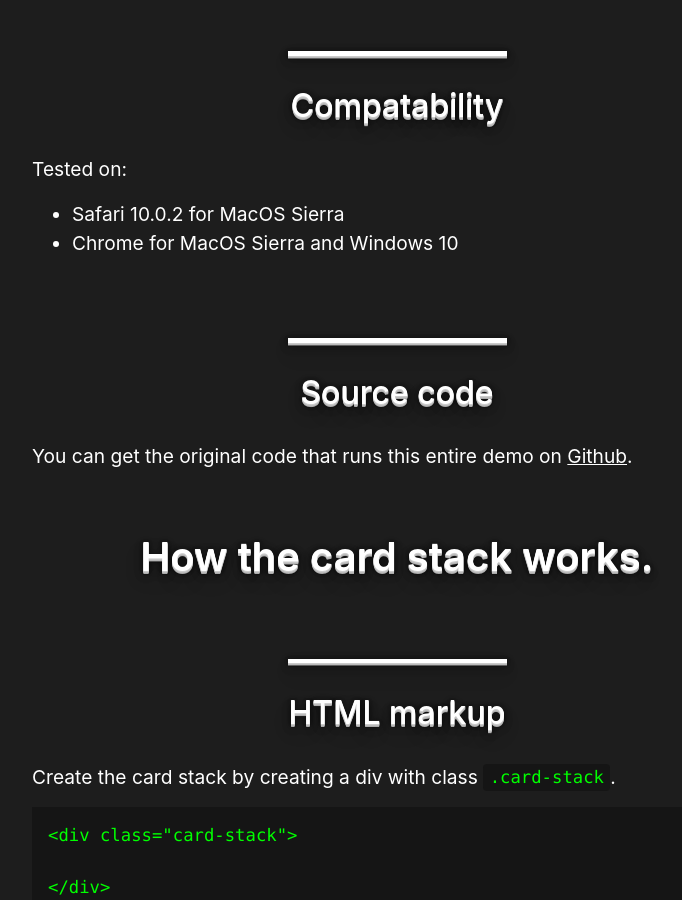
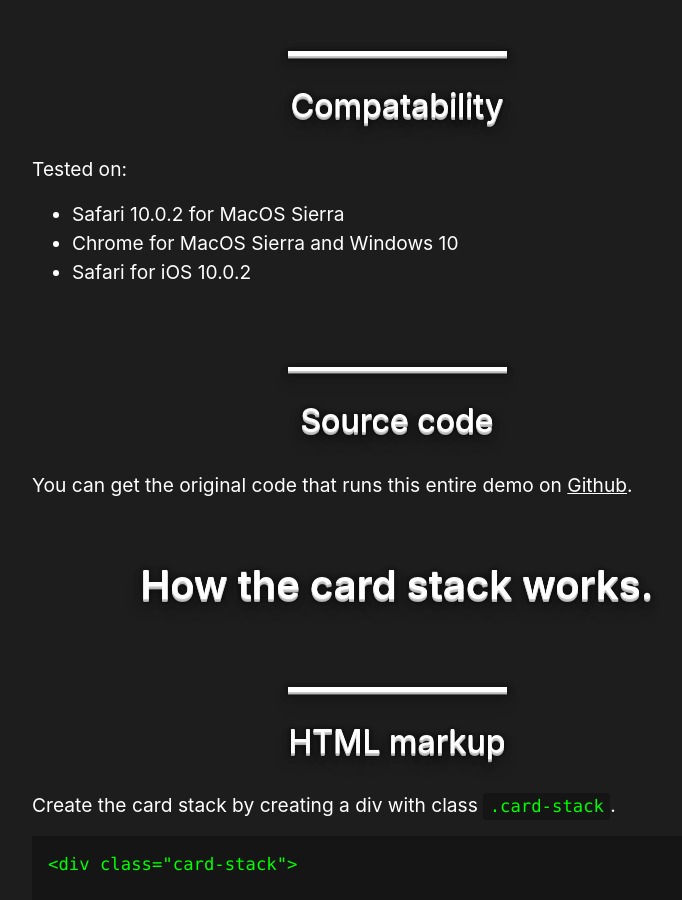
Before and after one commit to johnpeart/outline-card-stack, a Jekyll site: the page built from index.md, in a window 1280 px wide and 900 px high, scrolled down 1179 px. Shown: the whole window, without its empty margins (243-925 px from the left). Built offline with Jekyll 4.4.1, drawn with Linux system fonts in a browser that asks for light colours; nearby versions of some CDN libraries; our own code applies the rules of GitHub Pages for plain Markdown files.

Commit message:
Updated index

```diff
--- a/index.md
+++ b/index.md
@@ -13,6 +13,7 @@ Tested on:
 
 - Safari 10.0.2 for MacOS Sierra
 - Chrome for MacOS Sierra and Windows 10
+- Safari for iOS 10.0.2
 
 ## Source code
 
```
